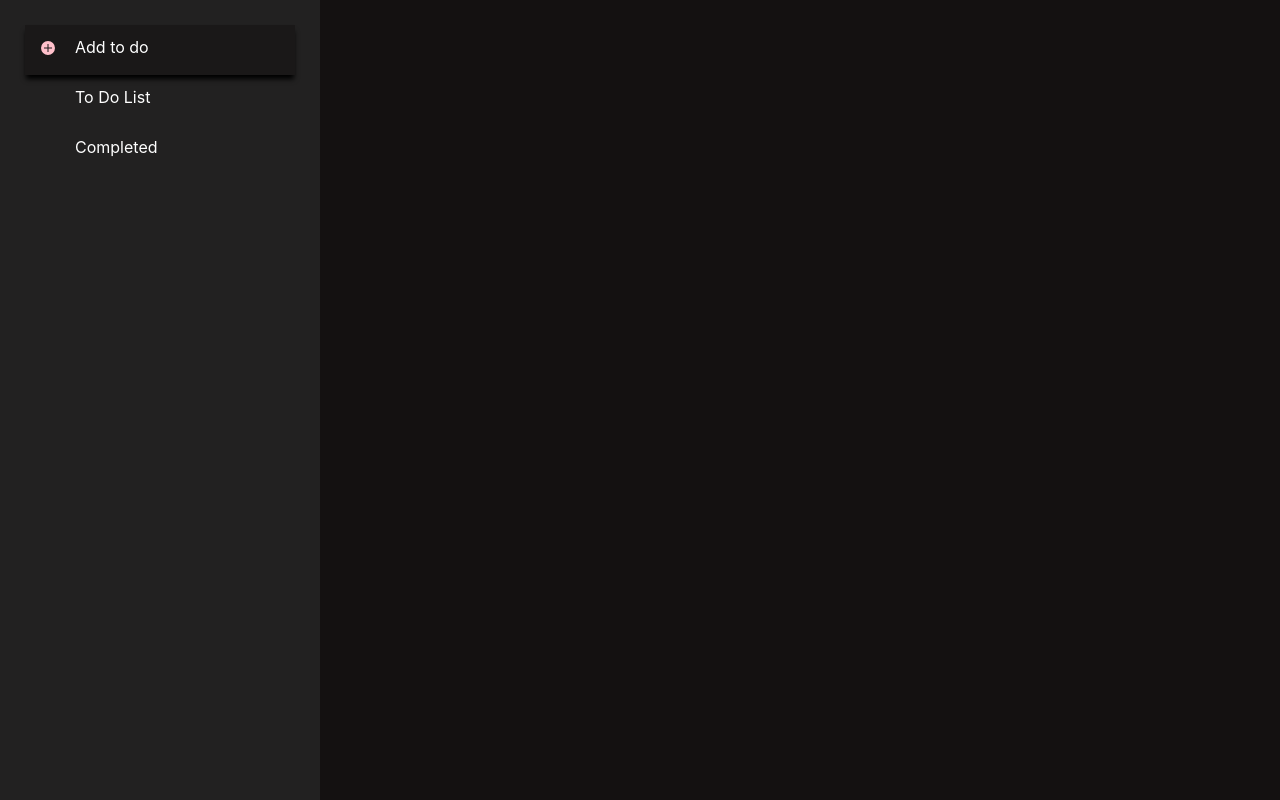
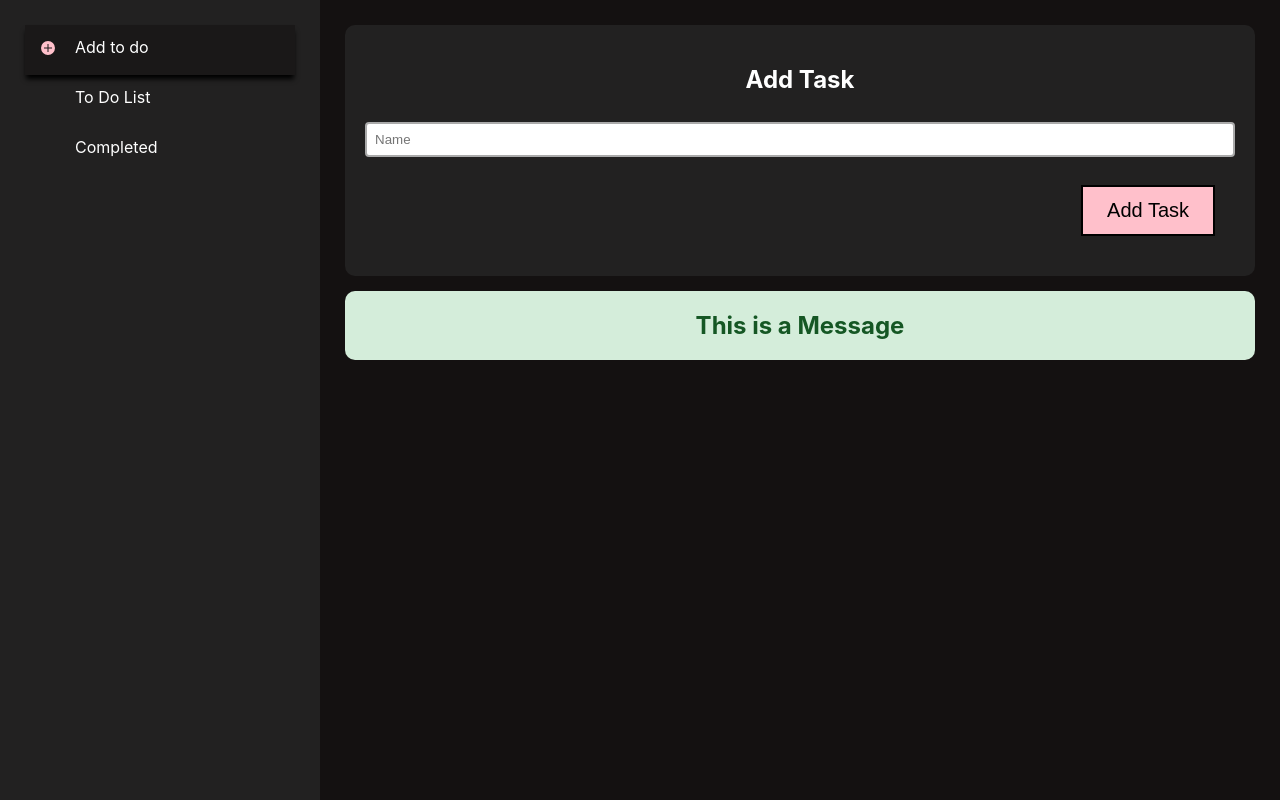
Before and after one commit to ArsenGabrielyan/to-do-react, a React (Create React App) app: page /add in a window 1280 px wide. Built offline with nearby package versions, Linux system fonts and the light colour scheme; some icons are missing.

Commit message:
Added Page to Add Tasks (Not Completed)

```diff
--- a/src/App.css
+++ b/src/App.css
@@ -53,6 +53,7 @@
   -webkit-box-shadow: 0px 5px 5px -1px #000000;
   box-shadow: 0px 5px 5px -1px #000000;
   background: #1A1818;
+  cursor: pointer;
 }
 .btn1,.btn2,.btn3{
   position: absolute;
@@ -93,4 +94,40 @@
   background: #7F6067;
   color: white;
   border: 2px solid white;
+  cursor: pointer;
 }
+.addbg{
+  background: #222121;
+  border-radius: 10px;
+  padding: 20px;
+  color: white;
+}
+.addbg h2{
+  text-align: center;
+  padding: 20px;
+}
+.inputTxt{
+  width: 100%;
+  border: 2px solid #aaa;
+  border-radius: 4px;
+  margin: 8px 0;
+  outline: none;
+  padding: 8px;
+  box-sizing: border-box;
+  transition: .3s linear;
+}
+.inputTxt:focus{
+  border-color: dodgerblue;
+  box-shadow: 0 0 8px 0 dodgerblue;
+}
+
+.successbg{
+  background: #D4EDDA;
+  border-radius: 10px;
+  padding: 20px;
+  color: #155724;
+  margin: 15px 0;
+}
+.successbg h2 {
+  text-align: center;
+}
--- a/src/components/additem.jsx
+++ b/src/components/additem.jsx
@@ -17,7 +17,18 @@ class AddPage extends React.Component{
                     </div>
                 </div>
                 <div className="container">
-
+                    <div className="addbg">
+                        <h2>Add Task</h2>
+                        <form action="#">
+                            <input type="text" name="taskname" placeholder="Name" className="inputTxt"/>
+                            <div className="btnControls">
+                                <button className="pinkbtn" type="submit">Add Task</button>
+                            </div>
+                        </form>
+                    </div>
+                    <div className="successbg">
+                        <h2>This is a Message</h2>
+                    </div>
                 </div>
             </>
         )
```
